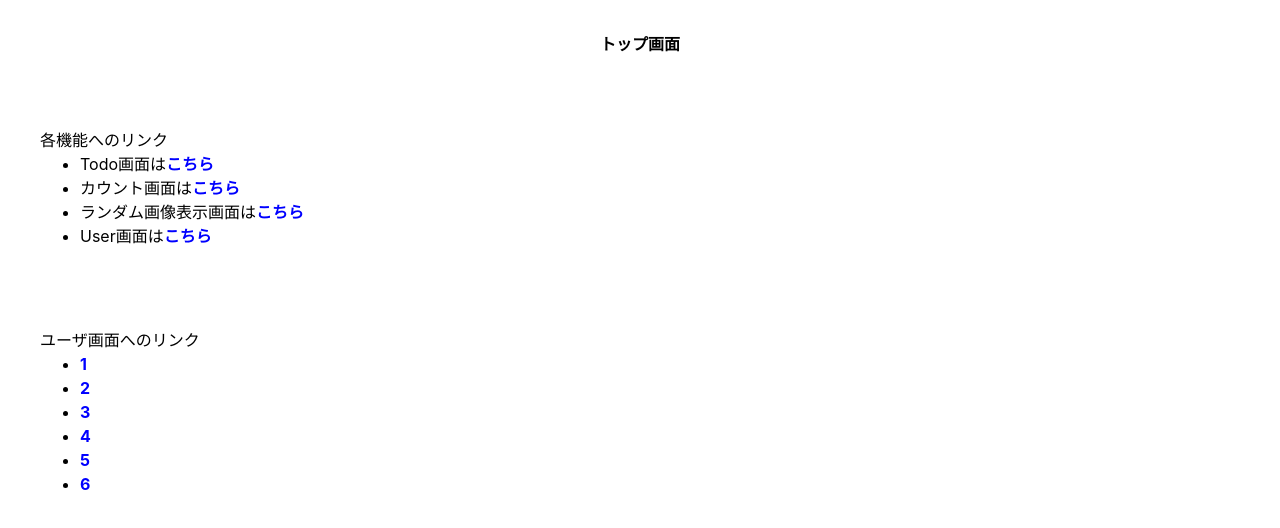
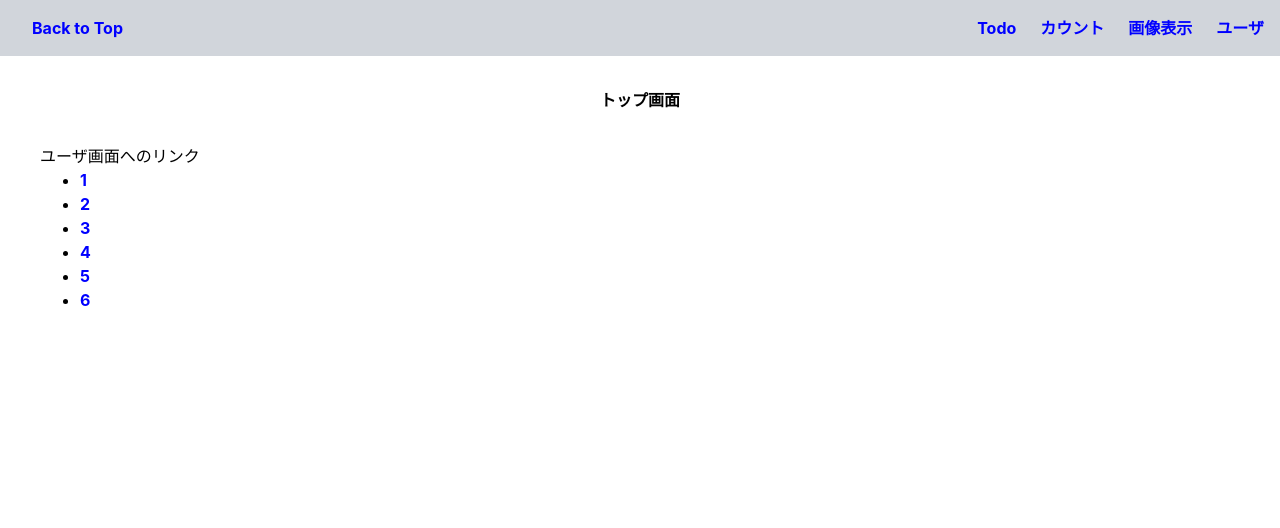
Before and after one commit to Takuma-Inoue-1228/learn_react, a React (Create React App) app: page / in a window 1280 px wide. Shown: the top 528 px of the page. Built offline with nearby package versions, Linux system fonts and the light colour scheme.

Commit message:
ヘッダーを作成してコンポーネント化をした

```diff
--- a/src/App.jsx
+++ b/src/App.jsx
@@ -1,5 +1,8 @@
 // react-router-domでBrowserRouter・Routes・Routeを使用するための宣言をする
 import { BrowserRouter, Routes, Route } from "react-router-dom";
+
+// ヘッダーをコンポーネント化して全ての画面で使えるようにした
+import { Header } from "./components/Header";
 
 // 各コンポーネントをインポートとして使えるようにする
 import { Top } from "./components/Top";
@@ -13,7 +16,9 @@ import { NotFound } from "./components/404";
 function App() {
   return (
     //   リンク先の各ページを記述
-    <BrowserRouter>
+      <BrowserRouter>
+          {/* Headerコンポーネントを呼び出す */}
+      <Header />
       <Routes>
         {/* 〜/のURLはTOPコンポーネントを描画するように設定 */}
         <Route path={"/"} element={<Top />} />
--- a/src/components/404.jsx
+++ b/src/components/404.jsx
@@ -5,9 +5,6 @@ export const NotFound = () => {
     <>
       <h2>404 エラー</h2>
       <p>お探しのページは見つかりませんでした。</p>
-      <footer>
-        <Link to={"/"}>トップに戻る</Link>
-      </footer>
     </>
   );
 };
--- a/src/components/Count.jsx
+++ b/src/components/Count.jsx
@@ -4,9 +4,7 @@ export const Count = () => {
   return (
     <>
       <h2>カウント画面</h2>
-      <footer>
-        <Link to={"/"}>トップに戻る</Link>
-      </footer>
+
     </>
   );
 };
--- /dev/null
+++ b/src/components/Header.jsx
@@ -0,0 +1,29 @@
+import { Link } from "react-router-dom";
+
+export const Header = () => {
+  return (
+    <>
+      <header className="flex p-4 bg-gray-300">
+        <div className="ml-4">
+          <Link to={"/"}>Back to Top</Link>
+        </div>
+        <div className="ml-auto">
+          <ul className="flex gap-6">
+            <li>
+              <Link to={"/todo/"}>Todo</Link>
+            </li>
+            <li>
+              <Link to={"/count/"}>カウント</Link>
+            </li>
+            <li>
+              <Link to={"/random_image/"}>画像表示</Link>
+            </li>
+            <li>
+              <Link to={"/user/"}>ユーザ</Link>
+            </li>
+          </ul>
+        </div>
+      </header>
+    </>
+  );
+};
--- a/src/components/RandomImage.jsx
+++ b/src/components/RandomImage.jsx
@@ -4,9 +4,6 @@ export const RandomImage = () => {
   return (
     <>
       <h2>ランダム画像表示画面</h2>
-      <footer>
-        <Link to={"/"}>トップに戻る</Link>
-      </footer>
     </>
   );
 };
--- a/src/components/Todo.jsx
+++ b/src/components/Todo.jsx
@@ -1,12 +1,7 @@
-import { Link } from "react-router-dom";
-
 export const Todo = () => {
   return (
     <>
       <h2>Todo画面</h2>
-      <footer>
-        <Link to={"/"}>トップに戻る</Link>
-      </footer>
     </>
   );
 };
--- a/src/components/Top.jsx
+++ b/src/components/Top.jsx
@@ -4,24 +4,7 @@ export const Top = () => {
   return (
     <>
       <h2>トップ画面</h2>
-      <div className="p-10">
-        <p>各機能へのリンク</p>
-        <ul className="list-disc pl-10">
-          <li>
-            Todo画面は<Link to={"/todo/"}>こちら</Link>
-          </li>
-          <li>
-            カウント画面は<Link to={"/count/"}>こちら</Link>
-          </li>
-          <li>
-            ランダム画像表示画面は<Link to={"/random_image/"}>こちら</Link>
-          </li>
-          <li>
-            User画面は<Link to={"/user/"}>こちら</Link>
-          </li>
-        </ul>
-      </div>
-      <div className="p-10">
+      <div className="mx-10">
         <p>ユーザ画面へのリンク</p>
         <ul className="list-disc pl-10">
           {/* Linkを設定することで、user/hogeのURLの画面に遷移する */}
--- a/src/components/User.jsx
+++ b/src/components/User.jsx
@@ -4,9 +4,6 @@ export const User = () => {
   return (
     <>
       <h2>ユーザ画面</h2>
-      <footer>
-        <Link to={"/"}>トップに戻る</Link>
-      </footer>
     </>
   );
 };
--- a/src/components/UserDetail.jsx
+++ b/src/components/UserDetail.jsx
@@ -12,9 +12,6 @@ export const UserDetail = () => {
         選択されたユーザ番号:
         <span className="pl-4">{params.id}</span>
       </p>
-      <footer>
-        <Link to={"/"}>トップに戻る</Link>
-      </footer>
     </>
   );
 };
--- a/src/index.css
+++ b/src/index.css
@@ -27,7 +27,3 @@ h2 {
     color: blue;
     font-weight: bold;
   }
-
-  footer {
-    text-align: center;
-  }
```
